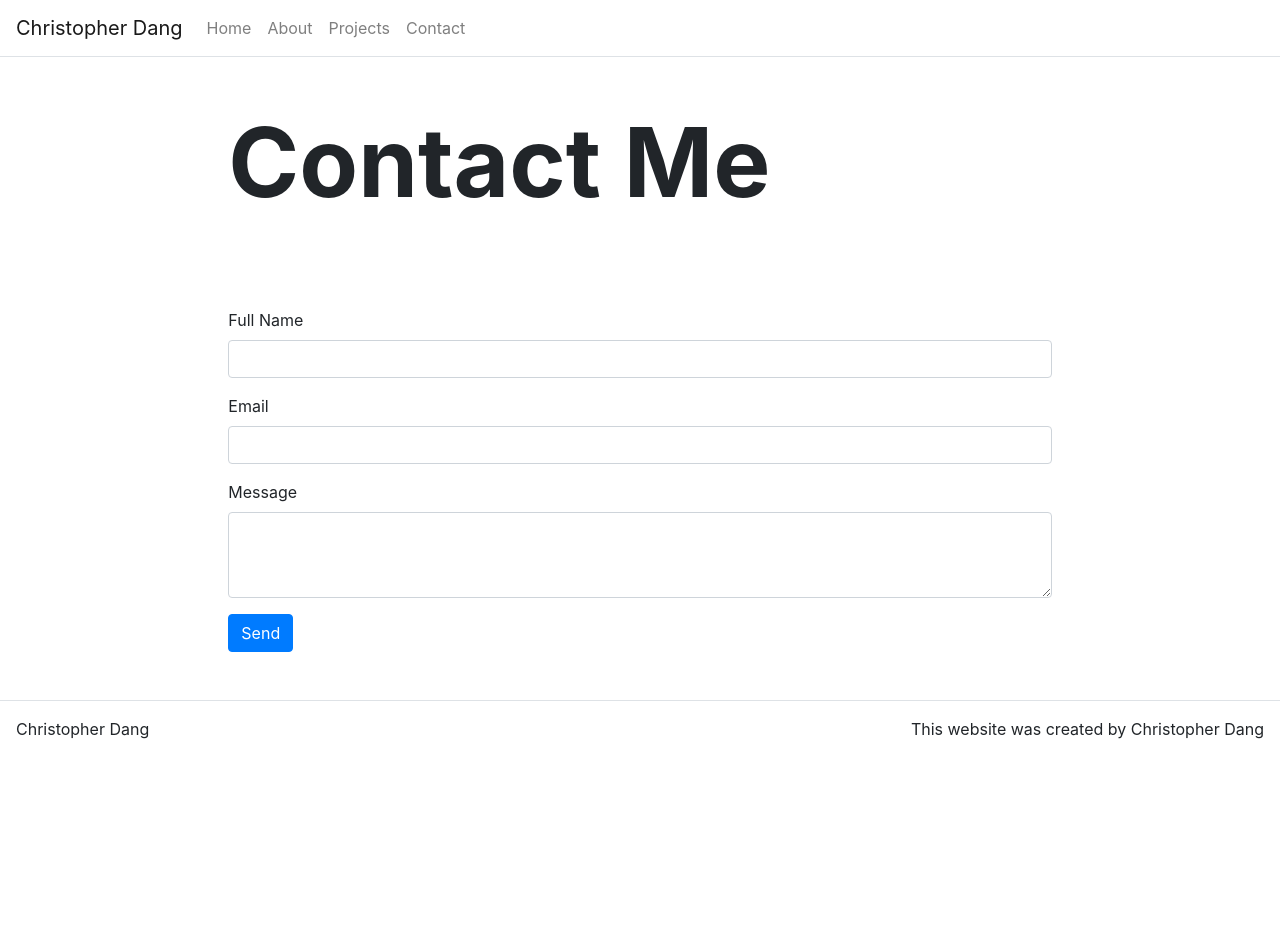
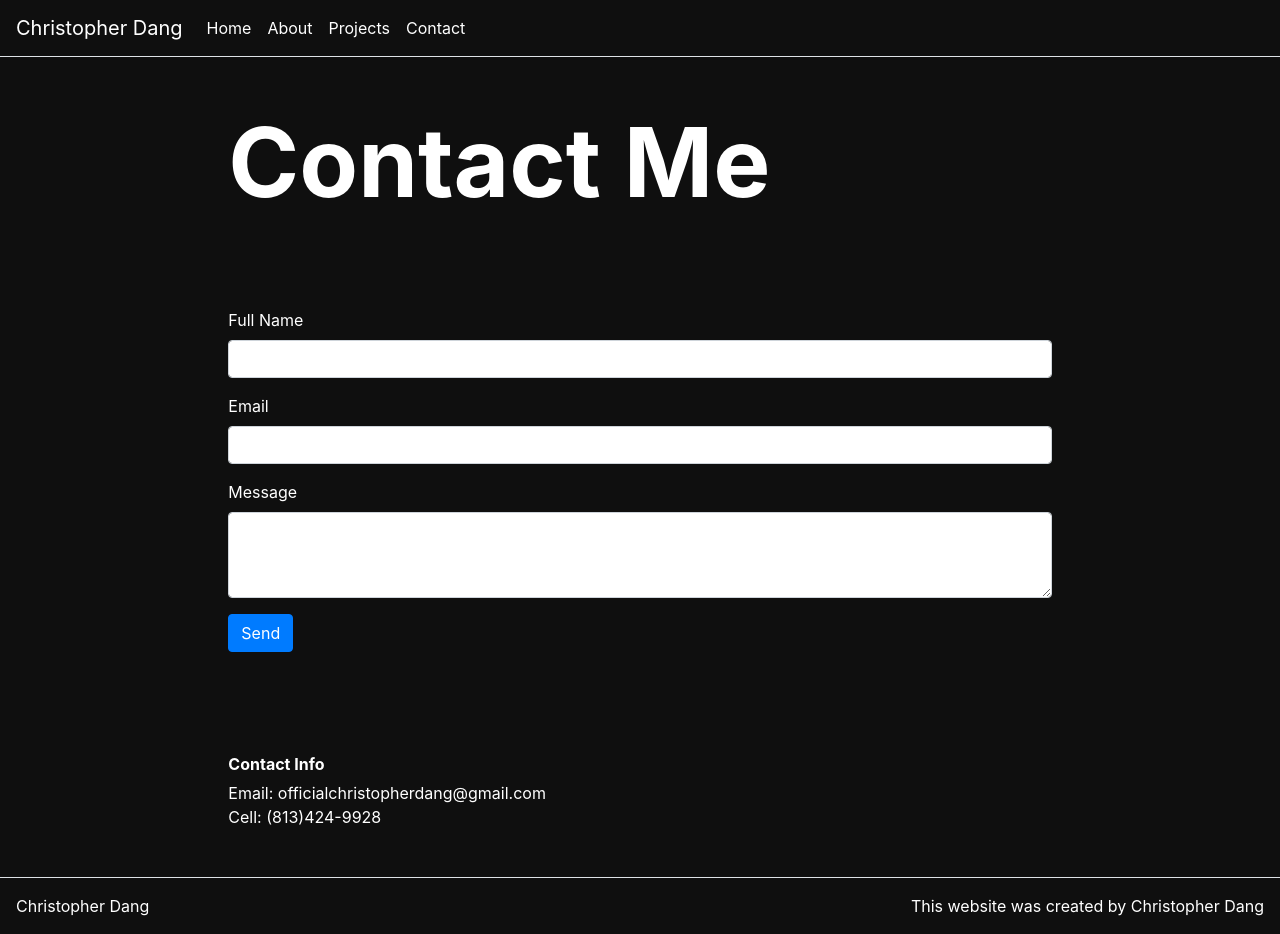
Before and after one commit to christopherdang/Portfolio, a React (Create React App) app in the folder portfolio-app/: page /contact in a window 1280 px wide. Before the commit the page ends 800 px from the top, so only its background shows below. Built offline with nearby package versions, Linux system fonts and the light colour scheme.

Commit message:
Changed color background and text, finalized contact page

```diff
--- a/portfolio-app/public/index.html
+++ b/portfolio-app/public/index.html
@@ -26,7 +26,7 @@
     -->
     <title>React App</title>
   </head>
-  <body>
+  <body style="background-color: #0f0f0f">
     <noscript>You need to enable JavaScript to run this app.</noscript>
     <div id="root"></div>
     <!--
--- a/portfolio-app/src/App.js
+++ b/portfolio-app/src/App.js
@@ -52,15 +52,15 @@ class App extends React.Component {
       <Router>
         <Container className="p-0" fluid={true}>
           <Navbar className="border-bottom" bg="transparent" expand="lg">
-            <Navbar.Brand>Christopher Dang</Navbar.Brand>
+            <Navbar.Brand><font color="white">Christopher Dang</font></Navbar.Brand>
 
             <Navbar.Toggle className="border-0" aria-controls="navbar-toggle" />
             <Navbar.Collapse id="navbar-toggle">
               <Nav>
-                <Link className="nav-link" to="/">Home</Link>
-                <Link className="nav-link" to="/about">About</Link>
-                <Link className="nav-link" to="/projects">Projects</Link>
-                <Link className="nav-link" to="/contact">Contact</Link>
+                <Link className="nav-link" to="/"><font color="white">Home</font></Link>
+                <Link className="nav-link" to="/about"><font color="white">About</font></Link>
+                <Link className="nav-link" to="/projects"><font color="white">Projects</font></Link>
+                <Link className="nav-link" to="/contact"><font color="white">Contact</font></Link>
 
 
               </Nav>
--- a/portfolio-app/src/Components/CardInfo.js
+++ b/portfolio-app/src/Components/CardInfo.js
@@ -6,8 +6,8 @@ function CardInfo(props) {
     const style = useSpring({opacity: 1, from: {opacity: 0}});
 
     return(
-        <animated.div className="g-card-info" style={style}>
-            <p className="g-card-title">{props.title}</p>
+        <animated.div className="c-card-info" style={style}>
+            <p className="c-card-title"><font color="white">{props.title}</font></p>
             <a href={props.link} target=" blank " rel="noopener noreferrer">View</a>
         </animated.div>
     );
--- a/portfolio-app/src/Components/Footer.js
+++ b/portfolio-app/src/Components/Footer.js
@@ -10,10 +10,14 @@ function Footer() {
             <Container fluid={true}>
                 <Row className="border-top justify-content-between p-3">
                     <Col className="p-0" md={3} sm={12}>
+                        <font color="white">
                         Christopher Dang
+                        </font>
                     </Col>
                     <Col className="p-0 d-flex justify-content-end" md={2.1}>
+                        <font color="white">
                         This website was created by Christopher Dang
+                        </font>
                     </Col>
                 </Row>
             </Container>
--- a/portfolio-app/src/Components/Hero.js
+++ b/portfolio-app/src/Components/Hero.js
@@ -8,9 +8,9 @@ function Hero(props) {
             <Container fluid={true}>
                 <Row className="justify-content-center py-5">
                     <Col md={8} sm={12}>
-                        {props.title && <h1 className="display-1 font-weight-bolder">{props.title}</h1>}
-                        {props.subTitle && <h3 className="display-4 font-weight-light">{props.subTitle}</h3>}
-                        {props.text && <h3 className="lead font-weight-light">{props.text}</h3>}
+                        {props.title && <h1 className="display-1 font-weight-bolder"><font color="white">{props.title}</font></h1>}
+                        {props.subTitle && <h3 className="display-4 font-weight-light"><font color="white">{props.subTitle}</font></h3>}
+                        {props.text && <h3 className="lead font-weight-light"><font color="white">{props.text}</font></h3>}
                     </Col>
                 </Row>
             </Container>
--- a/portfolio-app/src/Pages/Aboutpage.js
+++ b/portfolio-app/src/Pages/Aboutpage.js
@@ -10,9 +10,9 @@ function Aboutpage(props) {
             <Hero title={props.title} />
 
             <Content>
-                <p>My name is Christopher Dang and I am currently majoring in Computer Science at the University of Florida</p>
+                <p><font color="white">My name is Christopher Dang and I am currently majoring in Computer Science at the University of Florida</font></p>
 
-                <p>I have a passion for computer programming, whether it is back or front-end development. </p>
+                <p><font color="white">I have a passion for computer programming, whether it is back or front-end development.</font></p>
             </Content>
         </dive>
     );
--- a/portfolio-app/src/Pages/Contactpage.js
+++ b/portfolio-app/src/Pages/Contactpage.js
@@ -4,6 +4,7 @@ import Button from 'react-bootstrap/Button';
 
 import Hero from '../Components/Hero';
 import Content from '../Components/Content';
+import Axios from 'axios';
 
 class Contactpage extends React.Component {
 
@@ -35,6 +36,28 @@ class Contactpage extends React.Component {
         this.setState({
             disabled: true,
         });
+
+        Axios.post('http://localhost:3030/api/email', this.state)
+            .then(res => {
+                if(res.data.success) {
+                    this.setState({
+                        disabled: false,
+                        emailSent: true
+                    });
+                } else {
+                    this.setState({
+                        disabled: false,
+                        emailSent: false
+                    });
+                }
+            })
+
+            .catch(err => {
+                this.setState({
+                    disabled: false,
+                    emailSent: false
+                });
+            })
     }
 
     render() {
@@ -45,17 +68,17 @@ class Contactpage extends React.Component {
                 <Content>
                     <Form onSubmit={this.handleSubmit}>
                         <Form.Group>
-                            <Form.Label htmlFor="full-name">Full Name</Form.Label>
+                            <Form.Label htmlFor="full-name"><font color="white">Full Name</font></Form.Label>
                             <Form.Control id="full-name" name="name" type="text" value={this.state.name} onChange={this.handleChange} />
                         </Form.Group>
 
                         <Form.Group>
-                            <Form.Label htmlFor="email">Email</Form.Label>
+                            <Form.Label htmlFor="email"><font color="white">Email</font></Form.Label>
                             <Form.Control id="email" name="email" type="email" value={this.state.email} onChange={this.handleChange} />
                         </Form.Group>
 
                         <Form.Group>
-                            <Form.Label htmlFor="message">Message</Form.Label>
+                            <Form.Label htmlFor="message"><font color="white">Message</font></Form.Label>
                             <Form.Control id="message" name="message" as="textarea" rows="3" value={this.state.message} onChange={this.handleChange} />
                         </Form.Group>
 
@@ -65,6 +88,10 @@ class Contactpage extends React.Component {
 
                         {this.state.emailSent === true && <p className="d-inline success-msg">Email Sent</p>}
                         {this.state.emailSent === false && <p className="d-inline err-msg">Email Not Sent</p>}
+
+                        <p className="contact-spacing" ><font color="white">Contact Info</font></p>
+                        <p className="contact-spacing-less"><font color="white">Email: officialchristopherdang@gmail.com</font></p>
+                        <p className="contact-spacing-less"><font color="white">Cell: (813)424-9928</font></p>
                     </Form>
                 </Content>
             </div>
--- a/portfolio-app/src/index.css
+++ b/portfolio-app/src/index.css
@@ -47,3 +47,13 @@ code {
   color: #f13c3c;
   padding: 10px 15px;
 }
+
+.contact-spacing {
+  margin-top: 100px;
+  margin-bottom: 5px;
+  font-weight: bold;
+}
+
+.contact-spacing-less {
+  margin-bottom: 0px;
+}
```
Also changed, not shown: portfolio-app/src/index.js (line endings or trailing spaces).
